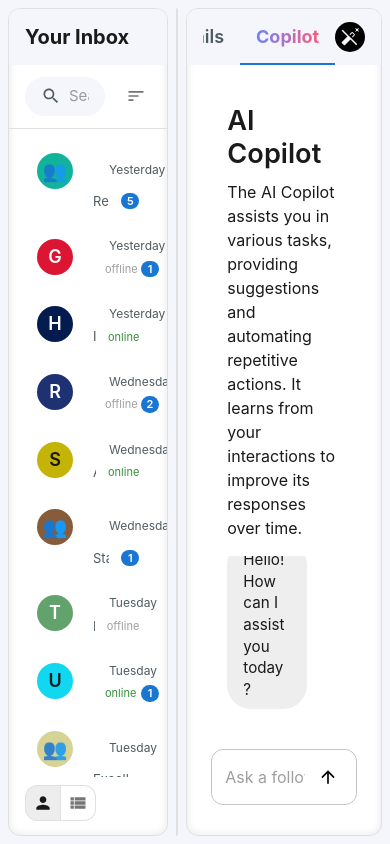
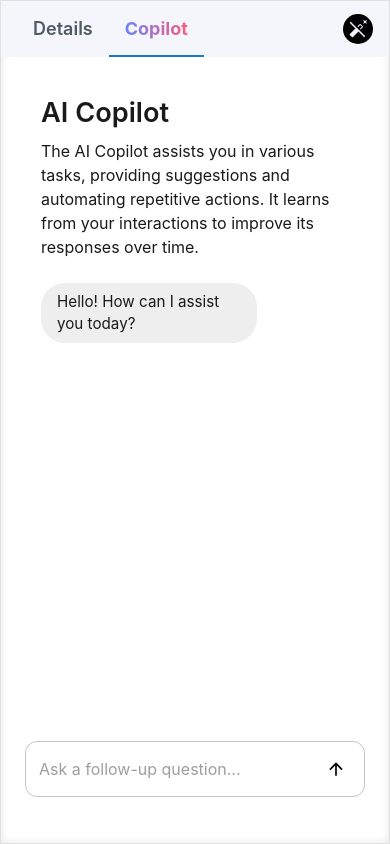
Before and after one commit to shekhar-sg/beyond-chat-assignment, a Next.js app: page / in a window 390 px wide. Built offline with nearby package versions, Linux system fonts and the light colour scheme; some icons are missing; what @mui/material-nextjs would draw is missing.

Commit message:
refactor layout and PaperForAISection components to implement responsive drawer for AI chat sidebar

```diff
--- a/src/app/(chat)/layout.tsx
+++ b/src/app/(chat)/layout.tsx
@@ -14,11 +14,16 @@ export default function ChatLayout({ children }: { children: ReactNode }) {
       overflow="hidden"
       gap={1}
       p={1}
+      position={"relative"}
     >
       <Paper
         variant={"outlined"}
         sx={{
-          width: 360,
+          width: {
+            xs: "100%",
+            sm: 300,
+            md: 400,
+          },
           border: 1,
           borderColor: "divider",
           overflow: "hidden",
@@ -50,13 +55,19 @@ export default function ChatLayout({ children }: { children: ReactNode }) {
       <PaperForAISection
         variant={"outlined"}
         sx={{
-          width: 440,
+          width: {
+            xs: "100%",
+            md: 440,
+          },
           border: 1,
           borderColor: "divider",
           overflowY: "auto",
-          display: "flex",
           flexDirection: "column",
           boxShadow: "inset 0 0 8px rgba(0,0,0,0.1)",
+          // position: {
+          //   xs: "absolute",
+          //   md: "static",
+          // },
         }}
       >
         <AISectionTabs />
--- a/src/components/PaperForAISection.tsx
+++ b/src/components/PaperForAISection.tsx
@@ -1,19 +1,43 @@
 "use client";
 
 import { useAppSelector } from "@/store/hooks";
+import { toggleAIChatSidebar } from "@/store/slices/appConfigSlice";
 import { sxToArray } from "@/utils/helpers";
-import { Paper, type PaperProps } from "@mui/material";
-
-const drawerWidth = 440;
+import { Drawer, Paper, type PaperProps } from "@mui/material";
 
 const PaperForAISection = (props: PaperProps) => {
+  const { children, ...restProps } = props;
   const isAIChatSidebarOpen = useAppSelector(
     ({ appConfig }) => appConfig.isAIChatSidebarOpen
   );
   return (
+    <>
+      <Drawer
+        variant="temporary"
+        open={isAIChatSidebarOpen}
+        onClose={() => toggleAIChatSidebar()}
+        anchor={"right"}
+        sx={{
+          display: { xs: "block", lg: "none" },
+        }}
+        slotProps={{
+          root: {
+            keepMounted: true, // Better open performance on mobile.
+          },
+          paper: {
+            ...restProps,
+          },
+        }}
+      >
+        {children}
+      </Drawer>
       <Paper
         {...props}
         sx={[
+          {
+            display: { xs: "none", lg: "flex" },
+            // display: "none",
+          },
           (theme) =>
             isAIChatSidebarOpen
               ? {
@@ -28,11 +52,12 @@ const PaperForAISection = (props: PaperProps) => {
                     easing: theme.transitions.easing.sharp,
                     duration: theme.transitions.duration.leavingScreen,
                   }),
-                marginRight: `-${drawerWidth + 8}px`,
+                  marginRight: "-448px",
                 },
           ...sxToArray(props?.sx),
         ]}
       />
+    </>
   );
 };
 
```
Lines whose indentation alone changed are shown as unchanged.
